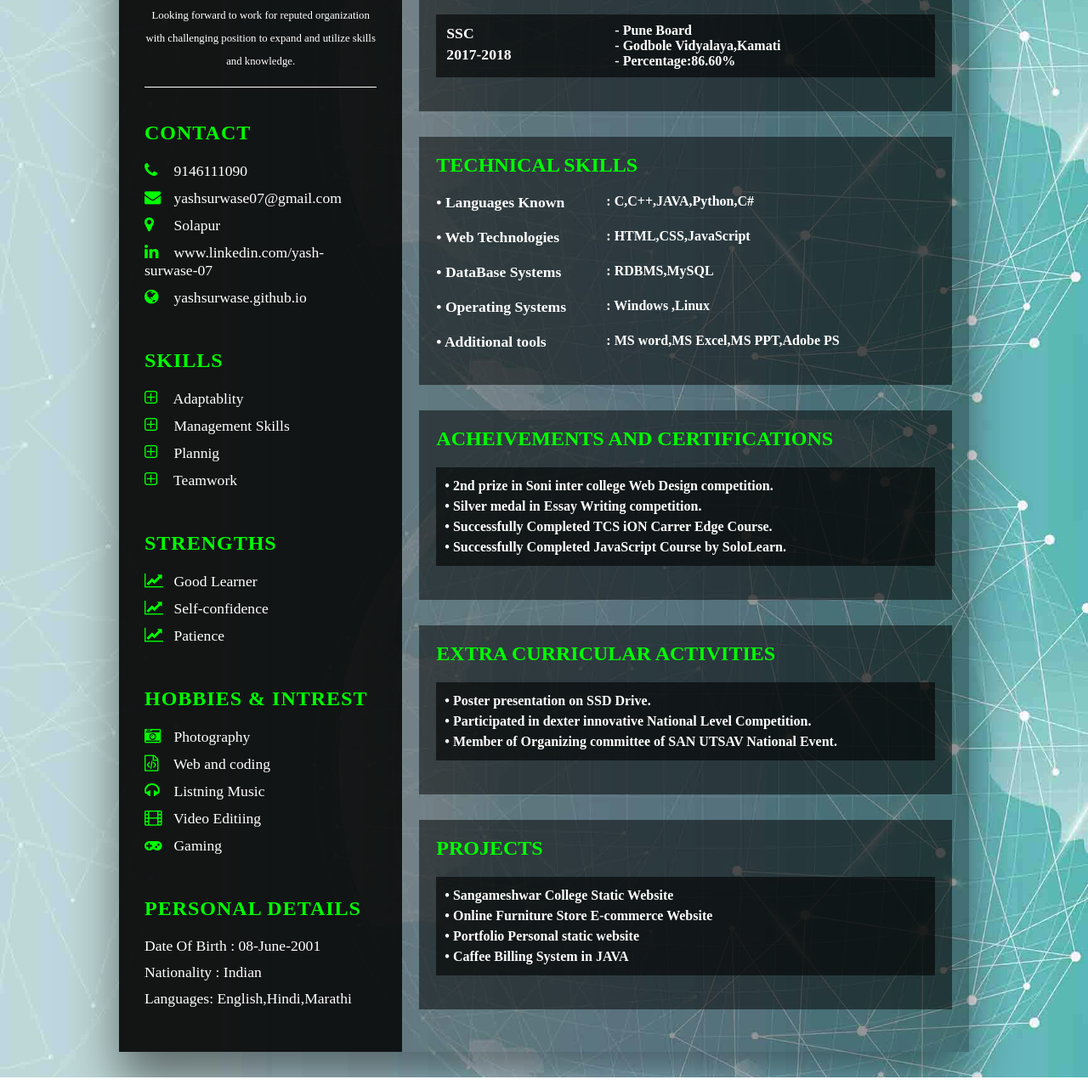
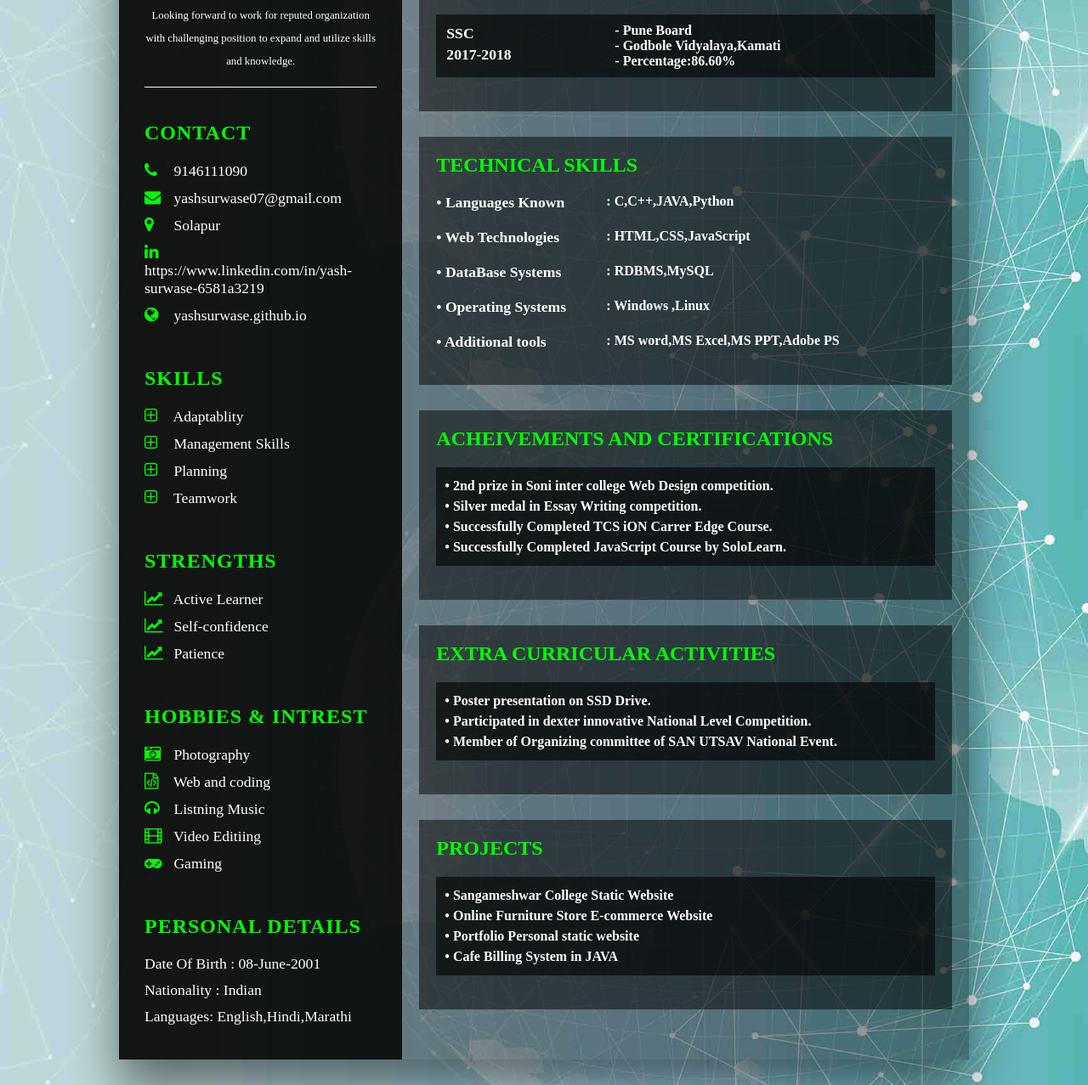
Before and after one commit to yashsurwase/yashsurwase.github.io, a plain HTML site: page css/resume.html in a window 1280 px wide. Shown: the part 306-1583 px from the top of the page at 85% size. Drawn offline with Linux system fonts and the light colour scheme.

Commit message:
Update resume.html

```diff
--- a/css/resume.html
+++ b/css/resume.html
@@ -38,7 +38,7 @@
 					</li>
 					<li>
 						<span class="icon"><i class="fa fa-linkedin" aria-hidden="true"></i></span>
-						<span class="text">www.linkedin.com/yash-surwase-07</span>
+						<span class="text">https://www.linkedin.com/in/yash-surwase-6581a3219</span>
 					</li>
 					<li>
 						<span class="icon"><i class="fa fa-globe" aria-hidden="true"></i></span>
@@ -61,7 +61,7 @@
 					</li>
 					<li>
 						<span class="icon"><i class="fa fa-plus-square-o" aria-hidden="true"></i></span>
-						<span class="text">Plannig</span>
+						<span class="text">Planning</span>
 					</li>
 					<li>
 						<span class="icon"><i class="fa fa-plus-square-o" aria-hidden="true"></i></span>
@@ -76,7 +76,7 @@
 				<ul>
 					<li>
 						<span class="icon"><i class="fa fa-line-chart" aria-hidden="true"></i></span>
-						<span class="text">Good Learner</span>
+						<span class="text">Active Learner</span>
 					</li>
 					<li>
 						<span class="icon"><i class="fa fa-line-chart" aria-hidden="true"></i></span>
@@ -189,7 +189,7 @@
 						<h5>• Languages Known</h5>
 					</div>
 					<div class="text">
-						<h4>: C,C++,JAVA,Python,C#</h4>
+						<h4>: C,C++,JAVA,Python</h4>
 					</div>
 				</div>
 
@@ -263,7 +263,7 @@
 						<h5>• Sangameshwar College Static Website</h5>
 						<h5>• Online Furniture Store E-commerce Website</h5>
 						<h5>• Portfolio Personal static website</h5>
-						<h5>• Caffee Billing System in JAVA</h5>
+						<h5>• Cafe Billing System in JAVA</h5>
 					</div>
 				</div>
 			</div>
```
